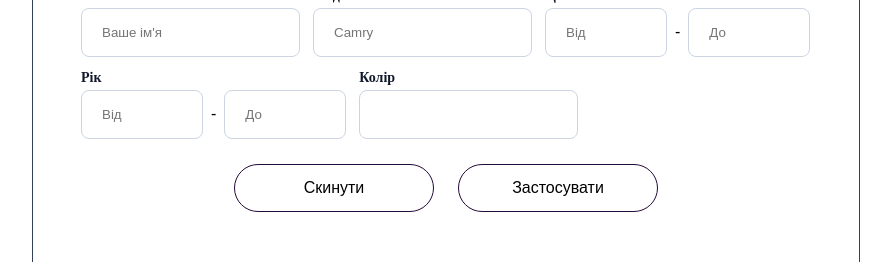
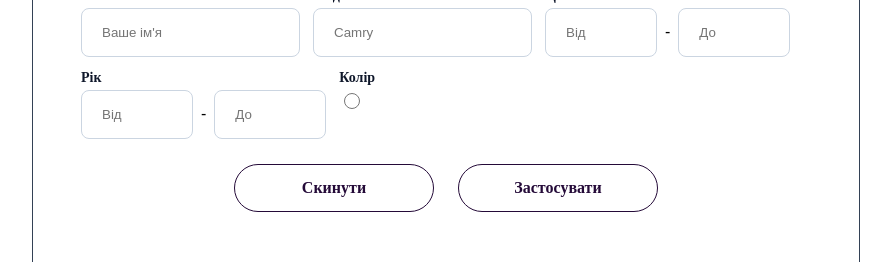
Before and after one commit to ValentynaVK/cars-app, a React app: page / in a window 1280 px wide. Shown: the part 271-533 px from the top of the page, without its empty margins (194-1085 px from the left). Built offline with nearby package versions, Linux system fonts and the light colour scheme; the HTML template or start-up script is replaced by a standard one.

Commit message:
error-fixed

```diff
--- a/src/components/Filters/Filters.jsx
+++ b/src/components/Filters/Filters.jsx
@@ -11,21 +11,23 @@ const Filters = ({ setCars }) => {
   const [minPrice, setMinPrice] = useState("");
   const [maxPrice, setMaxPrice] = useState("");
   const [color, setColor] = useState("");
-  const [error, setError] = useState("");
+  const [priceError, setPriceError] = useState("");
+  const [yearError, setYearError] = useState("");
 
   const handleSubmit = (event) => {
     event.preventDefault();
 
     if (minYear && maxYear && parseInt(minYear) > parseInt(maxYear)) {
-      setError("Неправильний діапазон дат.");
+      setYearError("Неправильний діапазон дат.");
       return;
     }
 
     if (minPrice && maxPrice && parseInt(minPrice) > parseInt(maxPrice)) {
-      setError("Неправильний діапазон цін.");
+      setPriceError("Неправильний діапазон цін.");
       return;
     }
-    setError("");
+    setPriceError("");
+    setYearError("");
 
     const filtered = cars.filter((car) => {
       const brandMatch = car.brand
@@ -59,13 +61,14 @@ const Filters = ({ setCars }) => {
     setMinPrice("");
     setMaxPrice("");
     setColor("");
-    setError("");
+    setPriceError("");
+    setYearError("");
     setCars(cars);
   };
   return (
     <div>
       <h2 className={style.headerText}>Фільтри</h2>
-      {error && <p className={style.errorMessage}>{error}</p>}
+
       <form onSubmit={handleSubmit} className={style.filtersForm}>
         <div className={style.inputGroup}>
           <label className={style.label}>Ім'я</label>
@@ -123,6 +126,7 @@ const Filters = ({ setCars }) => {
               id="maxPriceInput"
             />
           </div>
+          {priceError && <p className={style.errorMessage}>{priceError}</p>}
         </div>
 
         <div className={style.rangeGroup}>
@@ -152,17 +156,18 @@ const Filters = ({ setCars }) => {
               id="maxYearInput"
             />
           </div>
+          {yearError && <p className={style.errorMessage}>{yearError}</p>}
         </div>
-        <div className={style.inputGroup}>
+        <div className={style.inputColor}>
           <label className={style.label}>Колір</label>
           <Input
-            className={style.input}
+            className={style.colorBtn}
             name="color"
             onChange={(event) => {
               setColor(event.target.value);
             }}
             value={color}
-            type="text"
+            type="radio"
             id="colorInput"
           />
         </div>
--- a/src/components/Filters/Filters.module.css
+++ b/src/components/Filters/Filters.module.css
@@ -6,8 +6,8 @@
 }
 .errorMessage {
   color: #d20505;
-  font-family: Roboto;
   font-size: 10px;
+  font-weight: 400;
 }
 .filtersForm {
   display: flex;
@@ -45,7 +45,7 @@
 
 .rangeInput {
   display: flex;
-  width: 80px;
+  width: 70px;
   padding: 16px 20px;
   align-items: center;
   gap: 10px;
@@ -67,8 +67,24 @@
   padding: 12px 0px 24px 0px;
   gap: 24px;
 }
+.inputColor {
+  display: flex;
+  flex-direction: column;
+  gap: 4px;
+  flex-shrink: 0;
+}
+.colorBtn {
+  width: 16px;
+  height: 16px;
+}
 .resetBtn,
 .applyBtn {
+  color: #240a38;
+
+  text-align: center;
+  font-family: Manrope;
+  font-size: 16px;
+  font-weight: 700;
   display: flex;
   height: 48px;
   min-width: 200px;
@@ -92,3 +108,8 @@
   background: #240a38;
   transition: color 250ms cubic-bezier(0.4, 0, 0.2, 1);
 }
+input::-webkit-outer-spin-button,
+input::-webkit-inner-spin-button {
+  -webkit-appearance: none;
+  margin: 0;
+}
```
